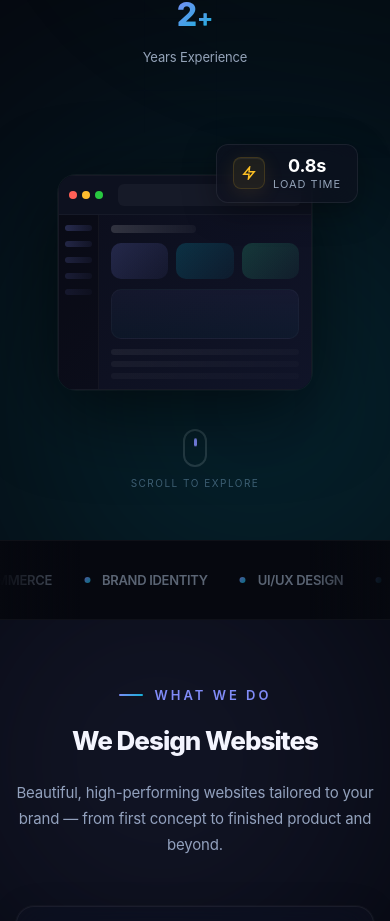
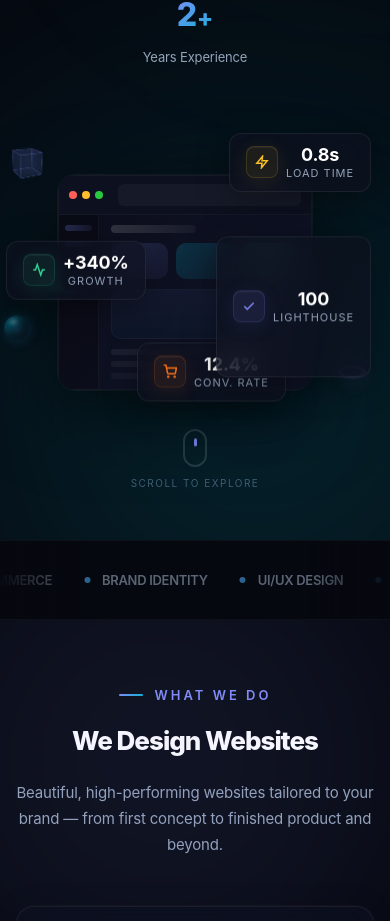
Before and after one commit to manideeppp/ElevateX, a React (Vite) app: page / in a window 390 px wide. Shown: the part 846-1767 px from the top of the page. Built offline with nearby package versions, Linux system fonts and the light colour scheme.

Commit message:
Show floating cards and 3D shapes on mobile

```diff
--- a/src/styles/global.css
+++ b/src/styles/global.css
@@ -974,8 +974,18 @@ body:hover .cursor-glow{opacity:1}
   .footer-bottom{flex-direction:column;gap:8px;text-align:center}
   .cta-actions{flex-direction:column;align-items:center}
   .hero-title{letter-spacing:-1px}
-  .hv-float-code,.hv-float-check{display:none}
-  .hv-3d-shape{display:none}
+  .hv-float-code{display:none}
+  .hv-3d-shape{transform:scale(0.7)}
+  .hv-shape-cube{top:0 !important;left:-5% !important}
+  .hv-shape-sphere{bottom:15% !important;left:-8% !important}
+  .hv-shape-torus{bottom:5% !important;right:-5% !important}
+  .hv-shape-pyramid{bottom:35% !important;left:5% !important}
+  .hv-shape-diamond{display:none}
+  .hv-float{transform:scale(0.85)}
+  .hv-float-speed{top:0 !important;right:-2% !important}
+  .hv-float-check{bottom:10% !important;right:-2% !important}
+  .hv-float-perf{bottom:45% !important;left:-5% !important}
+  .hv-float-conv{bottom:5% !important;right:15% !important}
   .marquee-track{gap:32px}
   .marquee-item{font-size:13px}
   .pf-visual{padding:16px}
@@ -990,8 +1000,16 @@ body:hover .cursor-glow{opacity:1}
   .hero-title{font-size:28px;letter-spacing:-1px}
   .section-header{margin-bottom:48px}
   .hero-visual{max-width:100%;margin-top:24px}
-  .hv-float-conv,.hv-float-perf{display:none}
-  .hv-float-speed{top:2%;right:0;transform:scale(0.9)}
+  .hv-float{transform:scale(0.75)}
+  .hv-float-speed{top:-2% !important;right:-4% !important}
+  .hv-float-check{bottom:8% !important;right:-4% !important}
+  .hv-float-perf{bottom:42% !important;left:-8% !important}
+  .hv-float-conv{bottom:2% !important;right:22% !important}
+  .hv-3d-shape{transform:scale(0.55)}
+  .hv-shape-cube{top:-5% !important;left:-10% !important}
+  .hv-shape-sphere{bottom:18% !important;left:-12% !important}
+  .hv-shape-torus{bottom:2% !important;right:-8% !important}
+  .hv-shape-pyramid{bottom:38% !important;left:0 !important}
   .hero-subtitle{font-size:15px;padding:0 8px}
   .hero-actions{gap:10px}
   .btn-lg{padding:14px 28px;font-size:14px}
```
